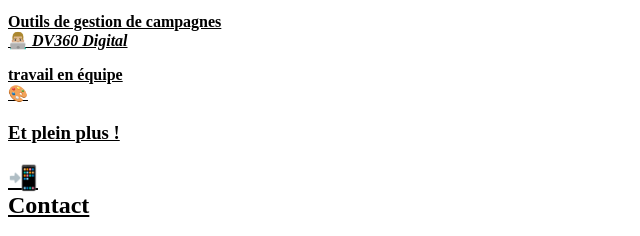
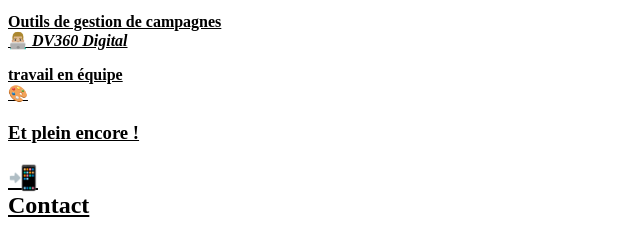
Before and after one commit to Lina-Oulmidi/my-profile2, a plain HTML site: page index.html in a window 1280 px wide. Shown: the part 1470-1706 px from the top of the page, 0-640 px from the left. Drawn offline with Linux system fonts and the light colour scheme; a script that the page names is missing; a web font is replaced by a local one.

Commit message:
Update index.html

```diff
--- a/index.html
+++ b/index.html
@@ -115,7 +115,7 @@
                 </div>
                   <div class="conteneur-barre2"><span class="barre c100"></span></div>
               </div>
-              <H3 class="margin-30">Et plein plus !</H3>
+              <H3 class="margin-30">Et plein encore !</H3>
         </div>
     </div>
   </div>
```
